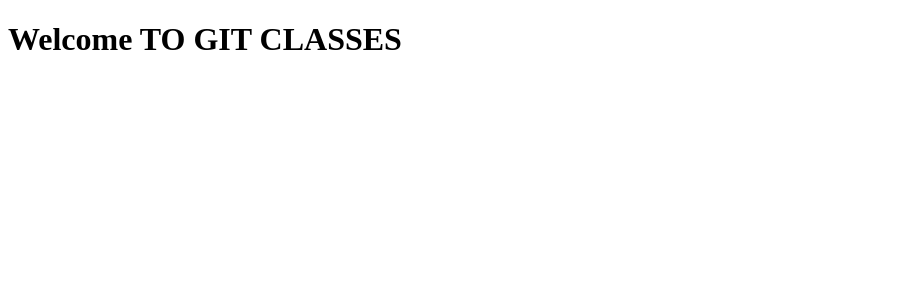
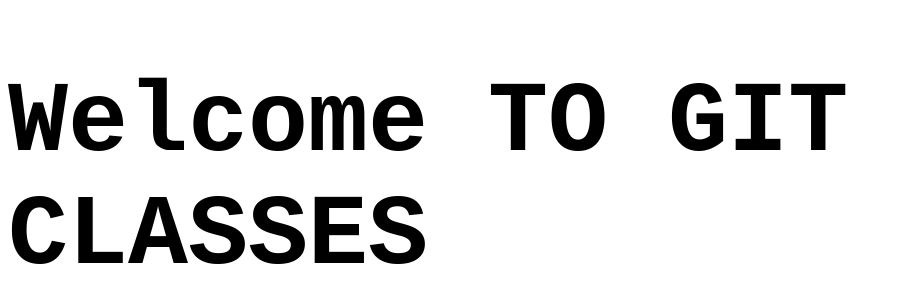
Before and after one commit to mshahbaz-ahmedz/NewGitClasses, a plain HTML site: page index.html in a window 1280 px wide. Shown: the whole page, without its empty margins (0-901 px from the left). Drawn offline with Linux system fonts and the light colour scheme.

Commit message:
Changes in Style File

```diff
--- a/index.html
+++ b/index.html
@@ -4,6 +4,7 @@
     <meta charset="UTF-8">
     <meta name="viewport" content="width=device-width, initial-scale=1.0">
     <title>Document</title>
+    <link rel="stylesheet" href="style.css">
 </head>
 <body>
 
--- /dev/null
+++ b/style.css
@@ -0,0 +1,5 @@
+h1
+{
+    font-family: 'Courier New', Courier, monospace;
+    font-size: 100px;
+}
```
